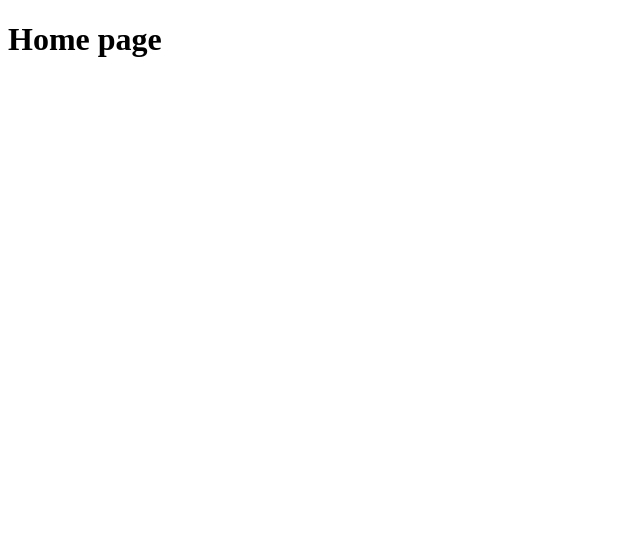
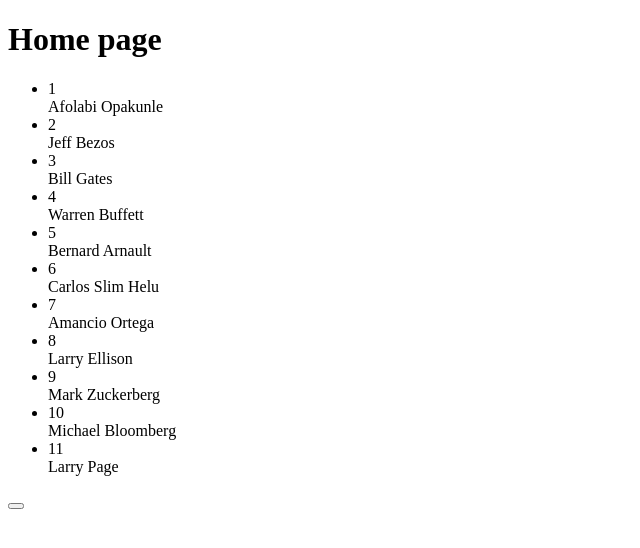
Before and after one commit to afolabiopakunle/web-drag-and-drop-list-001, a plain HTML site: page index.html in a window 1280 px wide. Shown: the whole page, without its empty margins (0-640 px from the left). Drawn offline with Linux system fonts and the light colour scheme.

Commit message:
list created successfully

```diff
--- a/index.html
+++ b/index.html
@@ -10,6 +10,9 @@
   <body>
     <main>
       <h1>Home page</h1>
+      <ul class="dragable-list" id="dragable-list">
+      </ul>
+      <button class="check" id="check"></button>
     </main>
   </body>
 </html>
--- a/script.js
+++ b/script.js
@@ -1 +1,31 @@
-console.log('Hello!');
+const mainList = document.getElementById('dragable-list');
+const check = document.getElementById('check');
+
+const richestPeople = [
+  'Afolabi Opakunle',
+  'Jeff Bezos',
+  'Bill Gates',
+  'Warren Buffett',
+  'Bernard Arnault',
+  'Carlos Slim Helu',
+  'Amancio Ortega',
+  'Larry Ellison',
+  'Mark Zuckerberg',
+  'Michael Bloomberg',
+  'Larry Page',
+];
+
+createList();
+
+function createList() {
+  [...richestPeople].forEach((person, index) => {
+    let LI = document.createElement('li');
+    LI.setAttribute('data-index', index);
+    LI.innerHTML = `
+    <span class="number">${index + 1}</span>
+    <div>${person}</div>
+    `;
+
+    mainList.appendChild(LI);
+  });
+}
```
Also changed, not shown: 1 other file.
